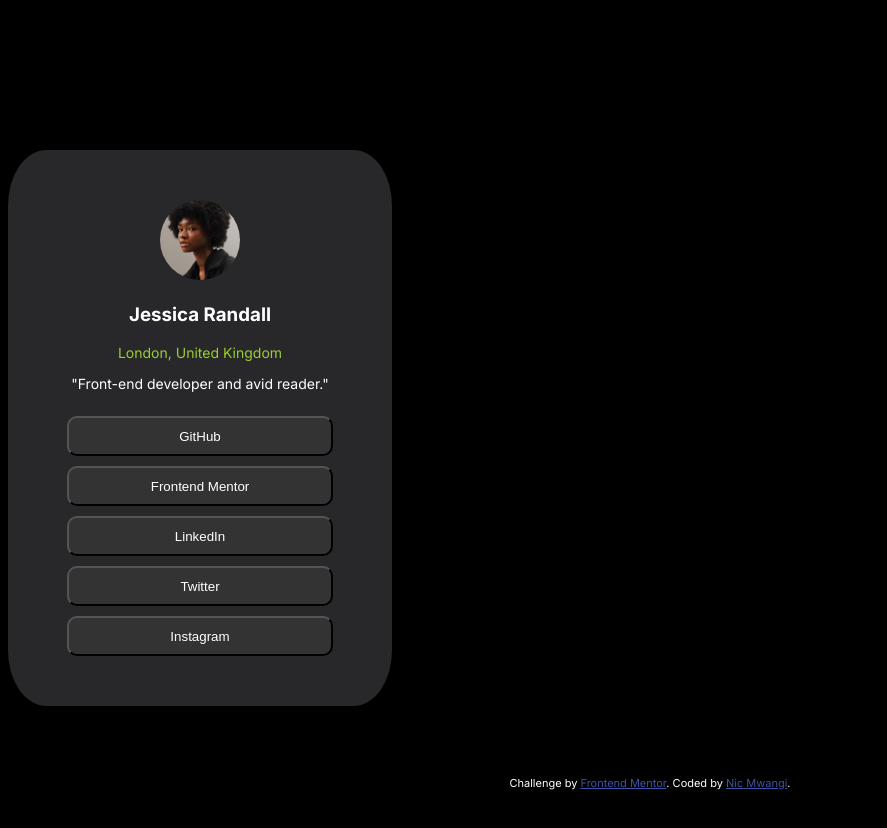
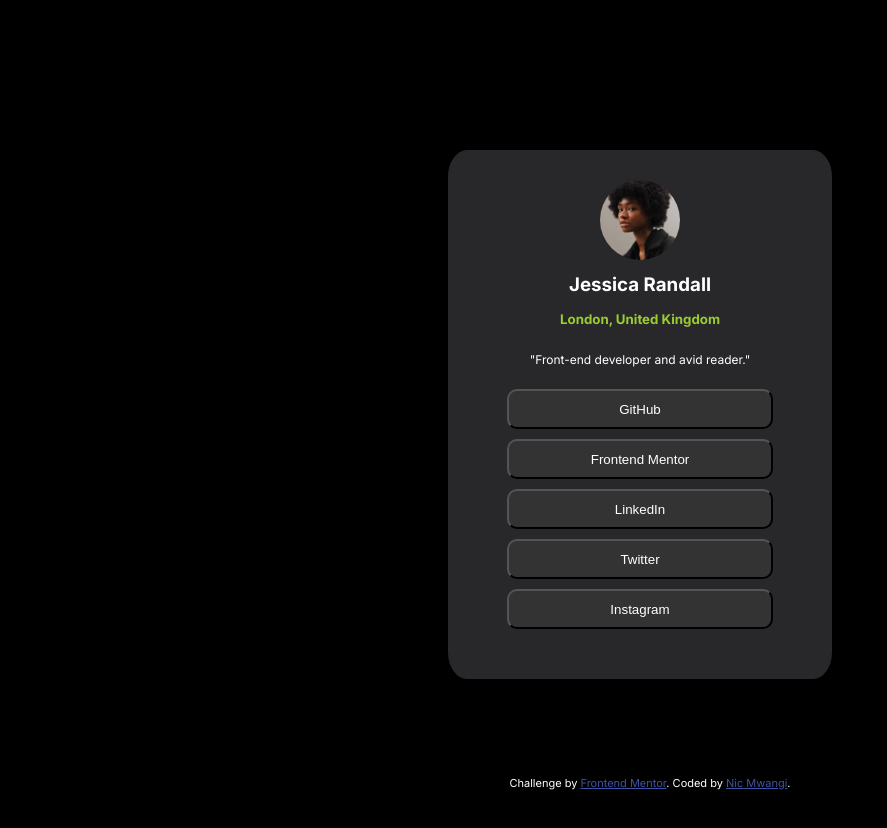
Before and after one commit to saintnic84/social-links-profile, a plain HTML site: page index.html in a window 1280 px wide. Shown: the whole page, without its empty margins (0-887 px from the left). Drawn offline with Linux system fonts and the light colour scheme.

Commit message:
good enough

```diff
--- a/index.html
+++ b/index.html
@@ -35,8 +35,11 @@
 
     <img src="assets/images/avatar-jessica.jpeg" alt="jessica's profile picture">
 
-    <h3 class="boat">Jessica Randall</h3>
-    <p class="avid">London, United Kingdom</p>
+    <div class="con">
+      <h3 class="boat">Jessica Randall</h3>
+      <h5 class="avid">London, United Kingdom</h5>
+    </div>
+
     <p class="boat">"Front-end developer and avid reader."</p>
 
     <button class="click">GitHub</button><br>
--- a/styling.css
+++ b/styling.css
@@ -10,11 +10,16 @@ img {
 }
 
 p {
-    font-size: 14px;
+    font-size: 12px;
+}
+
+.con {
+    line-height: 20%;
 }
 
 .avid {
     color: #9ACD32;
+    line-height: 22px;
 }
 
 .boat {
@@ -24,10 +29,10 @@ p {
 .card {
     background-color: #28282B;
     text-align: center;
-    padding: 50px 0 50px;
+    padding: 30px 0 50px;
     width: 384px;
     margin: 150px auto;
-    border-radius: 10%;
+    border-radius: 5%;
 }
 
 .click {
@@ -53,8 +58,5 @@ p {
     color: white;
 }
 
-@media screen {
-    body {
-        width: 375px;
-    }
-}
+
+@media (width:375px) {}
```
Also changed, not shown: 1 other file.
